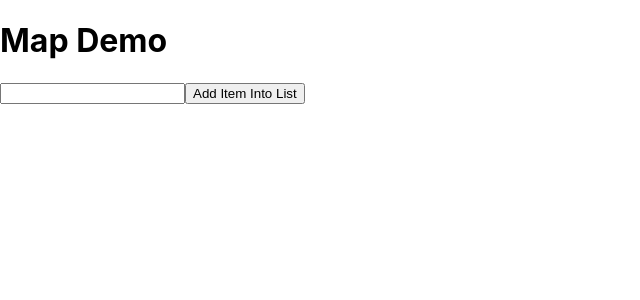
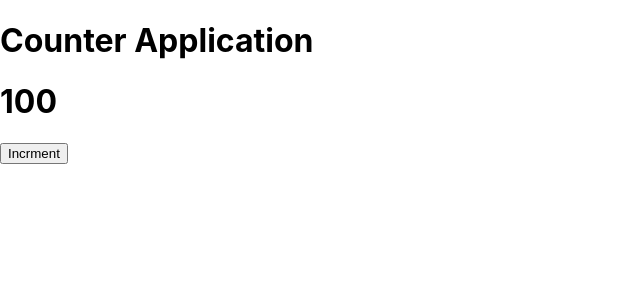
Before and after one commit to Chinmay-Karpe/my-react-app, a React (Create React App) app: page / in a window 1280 px wide. Shown: the top 300 px of the page, without its empty margins (0-640 px from the left). Built offline with nearby package versions, Linux system fonts and the light colour scheme.

Commit message:
Counter Application

```diff
--- a/src/App.js
+++ b/src/App.js
@@ -1,31 +1,28 @@
 import { useState } from "react";
 
 function App() {
-  let title = "Map Demo";
-  let [list, setList] = useState([]);
+  // useState, hooks, Stateful Variable
+  // ES6 Syntax : De-Structureing
+  // let counter = 100;
+  let [counter, setCounter] = useState(100);
 
-  let addItem = () => {
-    // alternate :: No DOM PLZ!
-    let textRef = document.querySelector("#textId1");
+  // Member function,
+  // ES6 Syntax: Arrow Function
+  // React Binding + using Interpolation
+  // How calling this function.
+  let increment = () => {
+    // logical opr
+    counter++;
 
-    // logical part
-    let newList = [textRef.value, ...list];
-
-    textRef.value = "";
-
-    // dom part
-    setList(newList);
+    // dom opr
+    setCounter(counter);
   };
 
   return (
     <div>
-      <h1> {title} </h1>
-      <input type="text" name="" id="textId1" />
-      <input type="button" value="Add Item Into List" onClick={addItem} />
-
-      {list.map((item) => (
-        <h1>{item}</h1>
-      ))}
+      <h1>Counter Application</h1>
+      <h1> {counter} </h1>
+      <input type="button" value="Incrment" onClick={increment} />
     </div>
   );
 }
```
